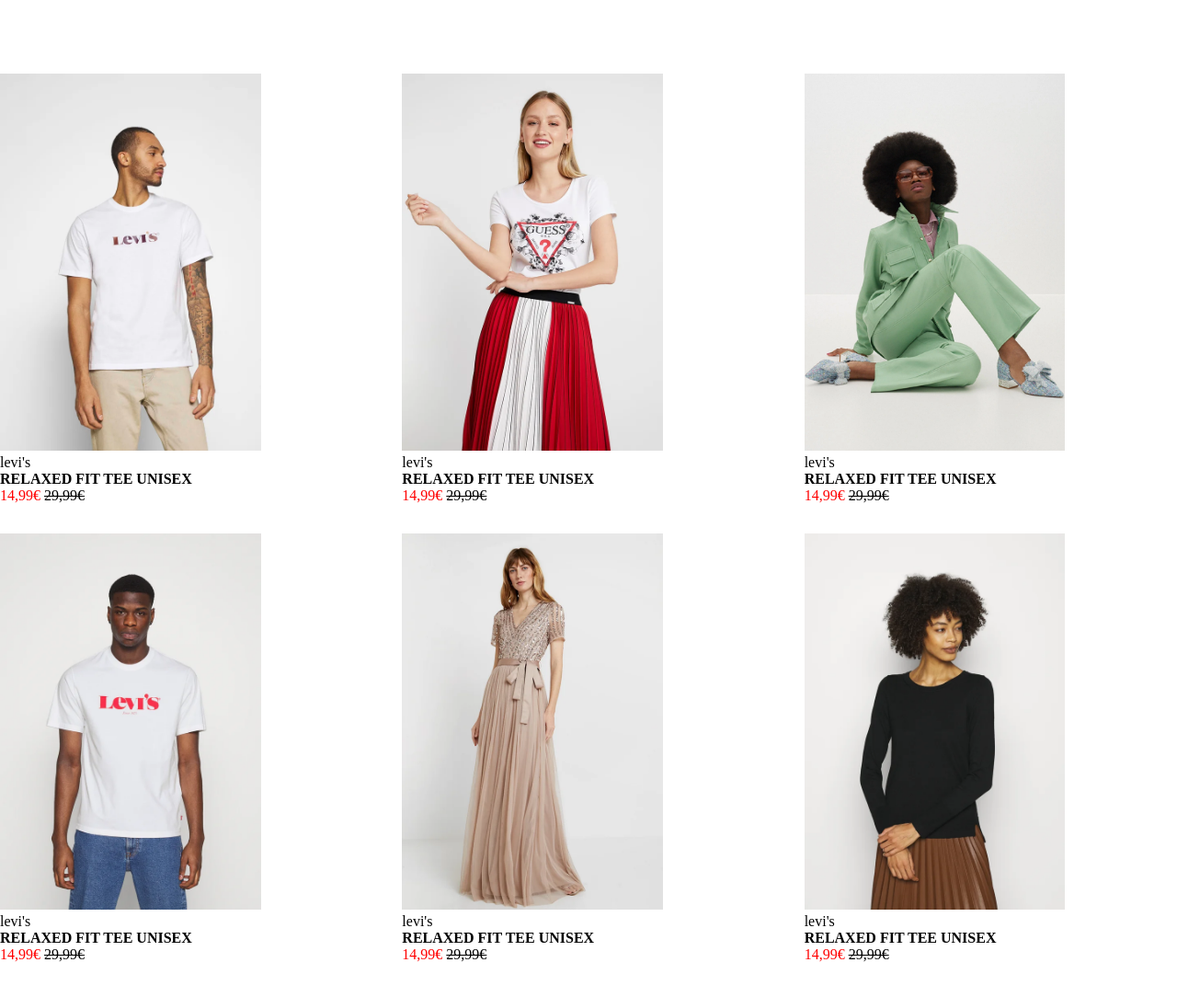
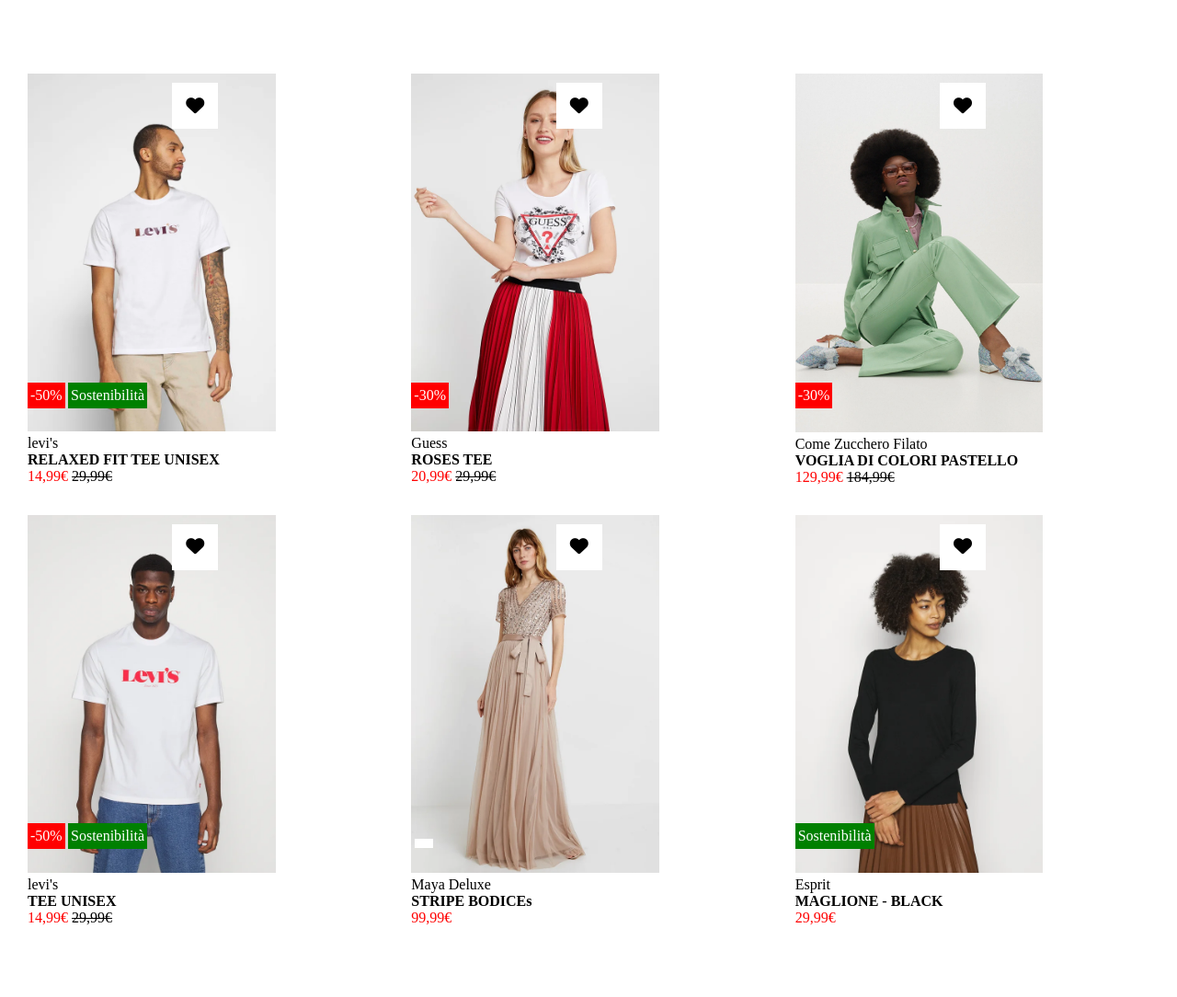
Before and after one commit to GalloSimone/html-css-boolando, a plain HTML site: page index.html in a window 1280 px wide. Shown: the whole page at 92% size. Drawn offline with Linux system fonts and the light colour scheme.

Commit message:
end work

```diff
--- a/css/style.css
+++ b/css/style.css
@@ -11,14 +11,13 @@ img{
   width: 70%;
 }
 /* # UTILS */
-
 .container {
  display: flex;
   flex-wrap: wrap;
   align-content: center;
   justify-content: center;
   gap: 2rem;
-  padding: 5rem 0;
+  padding: 5rem 30px;
  }
  .products .products-card{
   flex: 1 0 30%;
@@ -26,6 +25,7 @@ img{
   background-color: grey;
   background-color: white;
   min-height: 300px;
+  position: relative;
 }
 .products-card,.card-text{
   background-color: white;
@@ -36,3 +36,68 @@ img{
 .old-price{
   color: black;
 }
+.products-card .product-wishlist{
+  position: absolute;
+  top: 10px;
+  right: 178px;
+  width: 50px;
+  line-height: 50px;
+  background-color: white;
+  text-align: center;
+  cursor: pointer;
+}
+.products-card .product-wishlist:hover{
+  color: red;
+}
+.products-card .product-labels{
+  position: absolute;
+  bottom: 85px;
+  left: 4px;
+}
+.products-card .product-labels{
+  background-color: white;
+  padding: 5px 10px;
+  margin-right: 15px;
+}
+.bg-red{
+  background-color: red;
+  padding: 5px 3px;
+  color: white;
+
+
+}
+.products-card .bg-red{
+  position: absolute;
+  left: -4px;
+  bottom: -1px;
+
+}
+.bg-green{
+  background-color: green;
+  padding: 5px 3px;
+  color: white;
+
+}
+.products-card .bg-green{
+  position: absolute;
+  left: 40px;
+  bottom: -1px;
+}
+.products-card .product-image-cover{
+  display: none;
+}
+.products-card:hover .product-image{
+  display: none;
+}
+.products-card:hover .product-image-cover{
+  display: block;
+}
+.products-card .label-photo{
+position: absolute;
+left: -4px;
+  bottom: -1px;
+  background-color: green;
+  padding: 5px 3px;
+  color: white;
+
+}
--- a/index.html
+++ b/index.html
@@ -5,60 +5,149 @@
     <meta name="viewport" content="width=device-width, initial-scale=1.0">
     <title>Document</title>
     <link rel="stylesheet" href="./css/style.css">
+    <link rel="stylesheet" href="https://cdnjs.cloudflare.com/ajax/libs/font-awesome/6.6.0/css/all.min.css" integrity="sha512-Kc323vGBEqzTmouAECnVceyQqyqdsSiqLQISBL29aUW4U/M7pSPA/gEUZQqv1cwx4OnYxTxve5UMg5GT6L4JJg==" crossorigin="anonymous" referrerpolicy="no-referrer" />
 </head>
 <body>
     <main>
         <section class="products">
             <div class="container">
+
               <div class="products-card">
-                    <div class="card-image"><img src="./img/1.webp" alt="foto1"></div>
-                    <div class="text-card">
-                        <p>levi's</p>
-                        <h4>RELAXED FIT TEE UNISEX</h4>
-                        <P class="new-price">14,99&euro; <del class="old-price">29,99&euro;</del> </P>
+                <div class="card-header">
+                  <div class="product-image-container">
+                    <div><img  class="product-image" src="./img/1.webp" alt="foto1">
+                          <img class="product-image-cover" src="./img/1b.webp" alt="foto1">
                     </div>
+                  </div>
+                  <div class="product-wishlist"><i class="fa-solid fa-heart fa-lg"></i></div>
+                  <div class="product-labels">
+                    <span class="bg-red">-50%</span>
+                    <span class="bg-green">Sostenibilità</span>
+                  </div>
                 </div>
-                <div class="products-card">
-                 <div class="card-image"><img src="./img/2.webp" alt="foto2"></div>
-                 <div class="text-card">
-                  <p>levi's</p>
-                  <h4>RELAXED FIT TEE UNISEX</h4>
-                  <P class="new-price">14,99&euro; <del class="old-price">29,99&euro;</del> </P>
-              </div>
-                </div>
-                <div class="products-card">
-                  <div class="card-image"><img src="./img/3.webp" alt="foto3"></div>
-                  <div class="text-card">
+                <div class="card-body">
+                <div class="text-card">
                     <p>levi's</p>
                     <h4>RELAXED FIT TEE UNISEX</h4>
                     <P class="new-price">14,99&euro; <del class="old-price">29,99&euro;</del> </P>
                 </div>
-                </div>
-                <div class="products-card">
-                <div class="card-image"><img src="./img/4.webp" alt="foto4"></div>
-                <div class="text-card">
-                  <p>levi's</p>
-                  <h4>RELAXED FIT TEE UNISEX</h4>
-                  <P class="new-price">14,99&euro; <del class="old-price">29,99&euro;</del> </P>
               </div>
-                </div>
-                <div class="products-card">
-                 <div class="card-image"><img src="./img/5.webp" alt="foto5"></div>
-                 <div class="text-card">
-                  <p>levi's</p>
-                  <h4>RELAXED FIT TEE UNISEX</h4>
-                  <P class="new-price">14,99&euro; <del class="old-price">29,99&euro;</del> </P>
-              </div>
-                </div>
-                <div class="products-card">
-                <div class="card-image"><img src="./img/6.webp" alt="foto6"></div>
-                <div class="text-card">
-                  <p>levi's</p>
-                  <h4>RELAXED FIT TEE UNISEX</h4>
-                  <P class="new-price">14,99&euro; <del class="old-price">29,99&euro;</del> </P>
-              </div>
-                </div>
             </div>
-        </section>
-    </main>
+
+
+
+            <div class="products-card">
+             <div class="card-header">
+             <div class="product-image-container">
+              <img class="product-image" src="./img/2.webp" alt="foto2">
+              <img class="product-image-cover" src="./img/2b.webp" alt="foto2">
+             </div>
+             <div class="product-wishlist"><i class="fa-solid fa-heart fa-lg"></i></div>
+             </div>
+             <div class="product-labels">
+              <span class="bg-red">-30%</span>
+             </div>
+             <div class="card-body">
+             <div class="text-card">
+              <p>Guess</p>
+              <h4>ROSES TEE</h4>
+              <P class="new-price">20,99&euro; <del class="old-price">29,99&euro;</del> </P>
+             </div>
+             </div>
+          </div>
+
+          <div class="products-card">
+            <div class="card-header">
+            <div class="product-image-container">
+             <img class="product-image" src="./img/3.webp" alt="foto3">
+             <img class="product-image-cover" src="./img/3b.webp" alt="foto3">
+            </div>
+            <div class="product-wishlist"><i class="fa-solid fa-heart fa-lg"></i></div>
+            </div>
+            <div class="product-labels">
+             <span class="bg-red">-30%</span>
+            </div>
+            <div class="card-body">
+            <div class="text-card">
+             <p>Come Zucchero Filato</p>
+             <h4>VOGLIA DI COLORI PASTELLO</h4>
+             <P class="new-price">129,99&euro; <del class="old-price">184,99&euro;</del> </P>
+            </div>
+            </div>
+         </div>
+
+
+         <div class="products-card">
+          <div class="card-header">
+          <div class="product-image-container">
+           <img class="product-image" src="./img/4.webp" alt="foto4">
+           <img class="product-image-cover" src="./img/4b.webp" alt="foto4">
+          </div>
+          <div class="product-wishlist"><i class="fa-solid fa-heart fa-lg"></i></div>
+          </div>
+          <div class="product-labels">
+           <span class="bg-red">-50%</span>
+           <span class="bg-green">Sostenibilità</span>
+          </div>
+          <div class="card-body">
+          <div class="text-card">
+           <p>levi's</p>
+           <h4>TEE UNISEX</h4>
+           <P class="new-price">14,99&euro; <del class="old-price">29,99&euro;</del> </P>
+          </div>
+          </div>
+       </div>
+
+
+
+       <div class="products-card">
+        <div class="card-header">
+        <div class="product-image-container">
+         <img class="product-image" src="./img/5.webp" alt="foto5">
+         <img class="product-image-cover" src="./img/5b.webp" alt="foto5">
+        </div>
+        <div class="product-wishlist"><i class="fa-solid fa-heart fa-lg"></i></div>
+        </div>
+        <div class="product-labels">
+        </div>
+        <div class="card-body">
+        <div class="text-card">
+         <p>Maya Deluxe</p>
+         <h4>STRIPE BODICEs</h4>
+         <P class="new-price">99,99&euro; <del class="old-price"></del> </P>
+        </div>
+        </div>
+     </div>
+
+
+
+     <div class="products-card">
+      <div class="card-header">
+      <div class="product-image-container">
+       <img class="product-image" src="./img/6.webp" alt="foto6">
+       <img class="product-image-cover" src="./img/6b.webp" alt="foto6">
+      </div>
+      <div class="product-wishlist"><i class="fa-solid fa-heart fa-lg"></i></div>
+      </div>
+      <div class="product-labels">
+    <span class="label-photo">Sostenibilità</span>
+      </div>
+      <div class="card-body">
+      <div class="text-card">
+       <p>Esprit</p>
+       <h4>MAGLIONE - BLACK</h4>
+       <P class="new-price">29,99&euro; <del class="old-price"></del> </P>
+      </div>
+      </div>
+   </div>
+
+
+
+
+            </div>
+    </section>
+
+
+</main>
 </body>
+</html>
```
